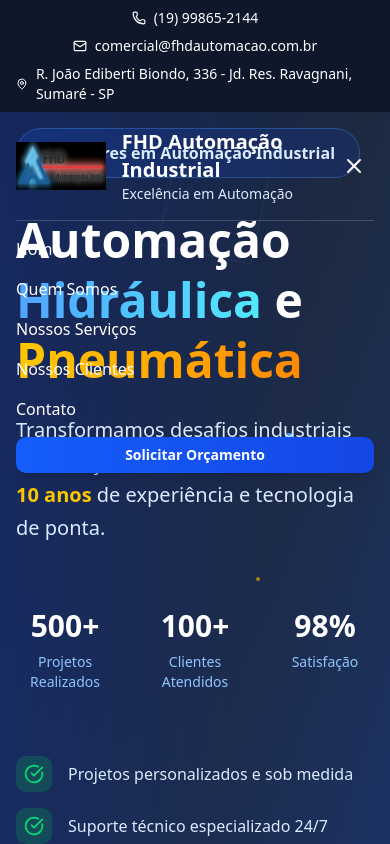
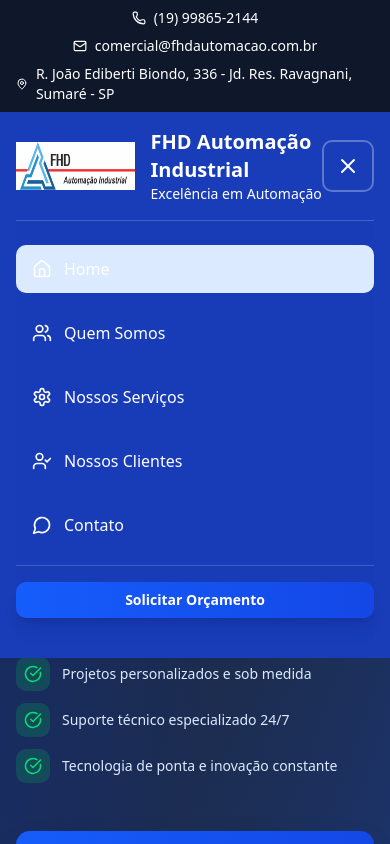
Before and after one commit to fhdautomacao/fhdautomacaosite, a React (Vite) app: page / in a window 390 px wide. Both pictures are taken after a click on the button 354 px from the left and 166 px from the top of the page. Shown: the top 844 px of the page. Built offline with nearby package versions, Linux system fonts and the light colour scheme.

Commit message:
Otimizado para celular

```diff
--- a/src/components/layout/Header.jsx
+++ b/src/components/layout/Header.jsx
@@ -25,8 +25,8 @@
   return (
     <header className={`fixed w-full z-50 transition-all duration-300 ${
       isScrolled || !isHomePage
-        ? 'bg-white/95 backdrop-blur-md shadow-lg'
-        : 'bg-transparent'
+        ? 'bg-white shadow-lg'
+        : 'bg-blue-800'
     }`}>
       {/* Top Bar */}
       <div className={`transition-all duration-300 ${
@@ -59,7 +59,7 @@
           <Link to="/" className="flex items-center group">
             <div className="relative mr-4">
               <img
-                src="/logo_no_bg.png"
+                src="/logo.png"
                 alt="FHD Automação Industrial Logo"
                 className="h-12 w-auto transition-transform duration-300 group-hover:scale-105"
               />
@@ -71,7 +71,7 @@
                 FHD Automação Industrial
               </h1>
               <p className={`text-sm transition-colors duration-300 ${
-                (isScrolled || !isHomePage) ? 'text-gray-600' : 'text-blue-100'
+                (isScrolled || !isHomePage) ? 'text-gray-600' : 'text-white'
               }`}>
                 Excelência em Automação
               </p>
@@ -156,12 +156,13 @@
 
           {/* Mobile Menu Button */}
           <button
-            className={`lg:hidden p-2 rounded-lg transition-all duration-300 ${
+            className={`lg:hidden p-3 rounded-lg transition-all duration-300 border-2 ${
               (isScrolled || !isHomePage)
-                ? 'text-gray-700 hover:bg-gray-100'
-                : 'text-white hover:bg-white/10'
-            }`}
+                ? 'text-gray-700 hover:bg-gray-100 border-gray-300 hover:border-blue-500'
+                : 'text-white hover:bg-white/20 border-white/30 hover:border-white'
+            } transform hover:scale-105 active:scale-95`}
             onClick={toggleMenu}
+            aria-label="Menu de navegação"
           >
             {isMenuOpen ? <X size={24} /> : <Menu size={24} />}
           </button>
@@ -169,68 +170,79 @@
 
         {/* Mobile Navigation */}
         {isMenuOpen && (
-          <nav className="lg:hidden mt-4 pb-4 border-t border-gray-200/20 pt-4">
+          <nav className={`lg:hidden mt-4 pb-6 border-t pt-6 rounded-b-lg transition-all duration-300 ${
+            (isScrolled || !isHomePage)
+              ? 'border-gray-200 bg-white/95 backdrop-blur-md shadow-lg'
+              : 'border-white/20 bg-blue-800/95 backdrop-blur-md'
+          }`}>
             <div className="flex flex-col space-y-4">
               <Link
                 to="/"
-                className={`font-medium transition-colors duration-300 ${
+                className={`flex items-center space-x-3 font-medium py-3 px-4 rounded-lg transition-all duration-300 transform hover:scale-105 ${
                   (isScrolled || !isHomePage)
-                    ? 'text-gray-700 hover:text-blue-600'
-                    : 'text-white hover:text-blue-300'
+                    ? 'text-gray-700 hover:text-blue-600 hover:bg-blue-50'
+                    : 'text-white hover:text-blue-200 hover:bg-white/10'
+                } ${location.pathname === '/' ? 'bg-blue-100 text-blue-600' : ''}`}
+                onClick={() => setIsMenuOpen(false)}
+              >
+                <Home size={20} />
+                <span>Home</span>
+              </Link>
+              <Link
+                to="/quem-somos"
+                className={`flex items-center space-x-3 font-medium py-3 px-4 rounded-lg transition-all duration-300 transform hover:scale-105 ${
+                  (isScrolled || !isHomePage)
+                    ? 'text-gray-700 hover:text-blue-600 hover:bg-blue-50'
+                    : 'text-white hover:text-blue-200 hover:bg-white/10'
+                } ${location.pathname === '/quem-somos' ? 'bg-blue-100 text-blue-600' : ''}`}
+                onClick={() => setIsMenuOpen(false)}
+              >
+                <Users size={20} />
+                <span>Quem Somos</span>
+              </Link>
+              <Link
+                to="/servicos"
+                className={`flex items-center space-x-3 font-medium py-3 px-4 rounded-lg transition-all duration-300 transform hover:scale-105 ${
+                  (isScrolled || !isHomePage)
+                    ? 'text-gray-700 hover:text-blue-600 hover:bg-blue-50'
+                    : 'text-white hover:text-blue-200 hover:bg-white/10'
+                } ${location.pathname === '/servicos' ? 'bg-blue-100 text-blue-600' : ''}`}
+                onClick={() => setIsMenuOpen(false)}
+              >
+                <Settings size={20} />
+                <span>Nossos Serviços</span>
+              </Link>
+              <a
+                href={isHomePage ? "#clientes" : "/#clientes"}
+                className={`flex items-center space-x-3 font-medium py-3 px-4 rounded-lg transition-all duration-300 transform hover:scale-105 ${
+                  (isScrolled || !isHomePage)
+                    ? 'text-gray-700 hover:text-blue-600 hover:bg-blue-50'
+                    : 'text-white hover:text-blue-200 hover:bg-white/10'
                 }`}
                 onClick={() => setIsMenuOpen(false)}
               >
-                Home
-              </Link>
-              <Link
-                to="/quem-somos"
-                className={`font-medium transition-colors duration-300 ${
-                  (isScrolled || !isHomePage)
-                    ? 'text-gray-700 hover:text-blue-600'
-                    : 'text-white hover:text-blue-300'
-                }`}
-                onClick={() => setIsMenuOpen(false)}
-              >
-                Quem Somos
-              </Link>
-              <Link
-                to="/servicos"
-                className={`font-medium transition-colors duration-300 ${
-                  (isScrolled || !isHomePage)
-                    ? 'text-gray-700 hover:text-blue-600'
-                    : 'text-white hover:text-blue-300'
-                }`}
-                onClick={() => setIsMenuOpen(false)}
-              >
-                Nossos Serviços
-              </Link>
-              <a
-                href={isHomePage ? "#clientes" : "/#clientes"}
-                className={`font-medium transition-colors duration-300 ${
-                  (isScrolled || !isHomePage)
-                    ? 'text-gray-700 hover:text-blue-600'
-                    : 'text-white hover:text-blue-300'
-                }`}
-                onClick={() => setIsMenuOpen(false)}
-              >
-                Nossos Clientes
+                <UserCheck size={20} />
+                <span>Nossos Clientes</span>
               </a>
               <Link
                 to="/contato"
-                className={`font-medium transition-colors duration-300 ${
+                className={`flex items-center space-x-3 font-medium py-3 px-4 rounded-lg transition-all duration-300 transform hover:scale-105 ${
                   (isScrolled || !isHomePage)
-                    ? 'text-gray-700 hover:text-blue-600'
-                    : 'text-white hover:text-blue-300'
-                }`}
+                    ? 'text-gray-700 hover:text-blue-600 hover:bg-blue-50'
+                    : 'text-white hover:text-blue-200 hover:bg-white/10'
+                } ${location.pathname === '/contato' ? 'bg-blue-100 text-blue-600' : ''}`}
                 onClick={() => setIsMenuOpen(false)}
               >
-                Contato
+                <MessageCircle size={20} />
+                <span>Contato</span>
               </Link>
-              <Link to="/contato" onClick={() => setIsMenuOpen(false)}>
-                <Button className="bg-gradient-to-r from-blue-600 to-blue-700 hover:from-blue-700 hover:to-blue-800 text-white font-semibold w-full rounded-lg shadow-lg">
-                  Solicitar Orçamento
-                </Button>
-              </Link>
+              <div className="pt-4 border-t border-gray-200/20">
+                <Link to="/contato" onClick={() => setIsMenuOpen(false)}>
+                  <Button className="bg-gradient-to-r from-blue-600 to-blue-700 hover:from-blue-700 hover:to-blue-800 text-white font-semibold w-full py-3 rounded-lg shadow-lg transform hover:scale-105 transition-all duration-300">
+                    Solicitar Orçamento
+                  </Button>
+                </Link>
+              </div>
             </div>
           </nav>
         )}
--- a/src/components/sections/Hero.jsx
+++ b/src/components/sections/Hero.jsx
@@ -35,7 +35,7 @@
 
             {/* Main Heading */}
             <div className="space-y-6">
-              <h1 className="text-5xl lg:text-7xl font-bold text-white leading-tight">
+              <h1 className="text-4xl md:text-5xl lg:text-7xl font-bold text-white leading-tight">
                 Automação{' '}
                 <span className="bg-gradient-to-r from-blue-400 to-cyan-300 bg-clip-text text-transparent">
                   Hidráulica
@@ -45,7 +45,7 @@
                   Pneumática
                 </span>
               </h1>
-              <p className="text-xl lg:text-2xl text-blue-100 leading-relaxed max-w-2xl">
+              <p className="text-lg md:text-xl lg:text-2xl text-blue-100 leading-relaxed max-w-2xl">
                 Transformamos desafios industriais em soluções eficientes com mais de{' '}
                 <span className="text-yellow-400 font-bold">10 anos</span> de experiência
                 e tecnologia de ponta.
@@ -53,103 +53,103 @@
             </div>
 
             {/* Stats */}
-            <div className="grid grid-cols-3 gap-8 py-8">
+            <div className="grid grid-cols-3 gap-4 md:gap-8 py-8">
               <div className="text-center">
-                <div className="text-3xl lg:text-4xl font-bold text-white mb-2">500+</div>
-                <div className="text-blue-300 text-sm">Projetos Realizados</div>
+                <div className="text-2xl md:text-3xl lg:text-4xl font-bold text-white mb-2">500+</div>
+                <div className="text-blue-300 text-xs md:text-sm">Projetos Realizados</div>
               </div>
               <div className="text-center">
-                <div className="text-3xl lg:text-4xl font-bold text-white mb-2">100+</div>
-                <div className="text-blue-300 text-sm">Clientes Atendidos</div>
+                <div className="text-2xl md:text-3xl lg:text-4xl font-bold text-white mb-2">100+</div>
+                <div className="text-blue-300 text-xs md:text-sm">Clientes Atendidos</div>
               </div>
               <div className="text-center">
-                <div className="text-3xl lg:text-4xl font-bold text-white mb-2">98%</div>
-                <div className="text-blue-300 text-sm">Satisfação</div>
+                <div className="text-2xl md:text-3xl lg:text-4xl font-bold text-white mb-2">98%</div>
+                <div className="text-blue-300 text-xs md:text-sm">Satisfação</div>
               </div>
             </div>
 
             {/* Benefits */}
-            <div className="space-y-4">
-              <div className="flex items-center space-x-4 group">
-                <div className="bg-green-500/20 p-2 rounded-lg group-hover:bg-green-500/30 transition-colors">
-                  <CheckCircle className="text-green-400" size={20} />
+            <div className="space-y-3 md:space-y-4">
+              <div className="flex items-center space-x-3 md:space-x-4 group">
+                <div className="bg-green-500/20 p-2 rounded-lg group-hover:bg-green-500/30 transition-colors flex-shrink-0">
+                  <CheckCircle className="text-green-400" size={18} />
                 </div>
-                <span className="text-blue-100">Projetos personalizados e sob medida</span>
+                <span className="text-blue-100 text-sm md:text-base">Projetos personalizados e sob medida</span>
               </div>
-              <div className="flex items-center space-x-4 group">
-                <div className="bg-green-500/20 p-2 rounded-lg group-hover:bg-green-500/30 transition-colors">
-                  <CheckCircle className="text-green-400" size={20} />
+              <div className="flex items-center space-x-3 md:space-x-4 group">
+                <div className="bg-green-500/20 p-2 rounded-lg group-hover:bg-green-500/30 transition-colors flex-shrink-0">
+                  <CheckCircle className="text-green-400" size={18} />
                 </div>
-                <span className="text-blue-100">Suporte técnico especializado 24/7</span>
+                <span className="text-blue-100 text-sm md:text-base">Suporte técnico especializado 24/7</span>
               </div>
-              <div className="flex items-center space-x-4 group">
-                <div className="bg-green-500/20 p-2 rounded-lg group-hover:bg-green-500/30 transition-colors">
-                  <CheckCircle className="text-green-400" size={20} />
+              <div className="flex items-center space-x-3 md:space-x-4 group">
+                <div className="bg-green-500/20 p-2 rounded-lg group-hover:bg-green-500/30 transition-colors flex-shrink-0">
+                  <CheckCircle className="text-green-400" size={18} />
                 </div>
-                <span className="text-blue-100">Tecnologia de ponta e inovação constante</span>
+                <span className="text-blue-100 text-sm md:text-base">Tecnologia de ponta e inovação constante</span>
               </div>
             </div>
 
             {/* CTA Buttons */}
-            <div className="flex flex-col sm:flex-row gap-4 pt-4">
+            <div className="flex flex-col sm:flex-row gap-3 md:gap-4 pt-4">
               <Button
                 size="lg"
-                className="bg-gradient-to-r from-blue-600 to-blue-700 hover:from-blue-700 hover:to-blue-800 text-white font-semibold px-8 py-4 rounded-xl shadow-2xl hover:shadow-blue-500/25 transform hover:scale-105 transition-all duration-300"
+                className="bg-gradient-to-r from-blue-600 to-blue-700 hover:from-blue-700 hover:to-blue-800 text-white font-semibold px-6 md:px-8 py-3 md:py-4 rounded-xl shadow-2xl hover:shadow-blue-500/25 transform hover:scale-105 transition-all duration-300 text-sm md:text-base"
               >
                 Solicitar Orçamento Gratuito
-                <ArrowRight className="ml-2" size={20} />
+                <ArrowRight className="ml-2" size={18} />
               </Button>
               <Button
                 size="lg"
                 variant="outline"
-                className="border-2 border-white/30 text-white hover:bg-white hover:text-slate-900 font-semibold px-8 py-4 rounded-xl backdrop-blur-sm transition-all duration-300"
+                className="border-2 border-white/30 text-white hover:bg-white hover:text-slate-900 font-semibold px-6 md:px-8 py-3 md:py-4 rounded-xl backdrop-blur-sm transition-all duration-300 text-sm md:text-base"
               >
-                <Play className="mr-2" size={20} />
+                <Play className="mr-2" size={18} />
                 Ver Nossos Projetos
               </Button>
             </div>
           </div>
 
           {/* Visual/Image Section */}
-          <div className="relative">
+          <div className="relative mt-8 lg:mt-0">
             {/* Main Card */}
-            <div className="relative bg-gradient-to-br from-white/10 to-white/5 backdrop-blur-lg rounded-3xl p-8 border border-white/20 shadow-2xl">
+            <div className="relative bg-gradient-to-br from-white/10 to-white/5 backdrop-blur-lg rounded-3xl p-4 md:p-6 lg:p-8 border border-white/20 shadow-2xl">
               {/* Industrial Equipment Visualization */}
-              <div className="space-y-6">
+              <div className="space-y-4 md:space-y-6">
                 <div className="flex items-center justify-between">
-                  <h3 className="text-2xl font-bold text-white">Nossos Diferenciais</h3>
+                  <h3 className="text-lg md:text-xl lg:text-2xl font-bold text-white">Nossos Diferenciais</h3>
                   <div className="bg-green-500 w-3 h-3 rounded-full animate-pulse"></div>
                 </div>
 
                 {/* Equipment Grid */}
-                <div className="grid grid-cols-2 gap-4">
-                  <div className="bg-gradient-to-br from-blue-500/20 to-blue-600/20 rounded-xl p-4 border border-blue-400/30">
-                    <Wrench className="text-blue-400 mb-2" size={24} />
-                    <div className="text-white font-semibold text-sm">Experiência</div>
+                <div className="grid grid-cols-2 gap-3 md:gap-4">
+                  <div className="bg-gradient-to-br from-blue-500/20 to-blue-600/20 rounded-xl p-3 md:p-4 border border-blue-400/30">
+                    <Wrench className="text-blue-400 mb-2" size={20} />
+                    <div className="text-white font-semibold text-xs md:text-sm">Experiência</div>
                     <div className="text-blue-300 text-xs">Mais de 10 anos</div>
                   </div>
-                  <div className="bg-gradient-to-br from-yellow-500/20 to-yellow-600/20 rounded-xl p-4 border border-yellow-400/30">
-                    <Users className="text-yellow-400 mb-2" size={24} />
-                    <div className="text-white font-semibold text-sm">Preço Justo</div>
+                  <div className="bg-gradient-to-br from-yellow-500/20 to-yellow-600/20 rounded-xl p-3 md:p-4 border border-yellow-400/30">
+                    <Users className="text-yellow-400 mb-2" size={20} />
+                    <div className="text-white font-semibold text-xs md:text-sm">Preço Justo</div>
                     <div className="text-yellow-300 text-xs">Soluções que cabem no seu bolso</div>
                   </div>
-                  <div className="bg-gradient-to-br from-green-500/20 to-green-600/20 rounded-xl p-4 border border-green-400/30">
-                    <Award className="text-green-400 mb-2" size={24} />
-                    <div className="text-white font-semibold text-sm">Qualidade</div>
+                  <div className="bg-gradient-to-br from-green-500/20 to-green-600/20 rounded-xl p-3 md:p-4 border border-green-400/30">
+                    <Award className="text-green-400 mb-2" size={20} />
+                    <div className="text-white font-semibold text-xs md:text-sm">Qualidade</div>
                     <div className="text-green-300 text-xs">Certificada</div>
                   </div>
-                  <div className="bg-gradient-to-br from-purple-500/20 to-purple-600/20 rounded-xl p-4 border border-purple-400/30">
-                    <CheckCircle className="text-purple-400 mb-2" size={24} />
-                    <div className="text-white font-semibold text-sm">Atendimento</div>
+                  <div className="bg-gradient-to-br from-purple-500/20 to-purple-600/20 rounded-xl p-3 md:p-4 border border-purple-400/30">
+                    <CheckCircle className="text-purple-400 mb-2" size={20} />
+                    <div className="text-white font-semibold text-xs md:text-sm">Atendimento</div>
                     <div className="text-purple-300 text-xs">Vamos até sua empresa</div>
                   </div>
                 </div>
 
                 {/* Performance Indicator */}
-                <div className="bg-gradient-to-r from-green-500/20 to-blue-500/20 rounded-xl p-4 border border-green-400/30">
+                <div className="bg-gradient-to-r from-green-500/20 to-blue-500/20 rounded-xl p-3 md:p-4 border border-green-400/30">
                   <div className="flex items-center justify-between mb-2">
-                    <span className="text-white font-semibold">Satisfação do Cliente</span>
-                    <span className="text-green-400 font-bold">100%</span>
+                    <span className="text-white font-semibold text-xs md:text-sm">Satisfação do Cliente</span>
+                    <span className="text-green-400 font-bold text-sm md:text-base">100%</span>
                   </div>
                   <div className="w-full bg-gray-700 rounded-full h-2">
                     <div className="bg-gradient-to-r from-green-400 to-blue-400 h-2 rounded-full w-[98.5%]"></div>
@@ -158,11 +158,11 @@
               </div>
 
               {/* Floating Badges */}
-              <div className="absolute -top-4 -right-4 bg-gradient-to-r from-yellow-400 to-orange-400 text-slate-900 rounded-full p-3 shadow-lg">
-                <Award size={24} />
+              <div className="absolute -top-3 -right-3 md:-top-4 md:-right-4 bg-gradient-to-r from-yellow-400 to-orange-400 text-slate-900 rounded-full p-2 md:p-3 shadow-lg">
+                <Award size={20} />
               </div>
-              <div className="absolute -bottom-4 -left-4 bg-gradient-to-r from-blue-400 to-cyan-400 text-white rounded-full p-3 shadow-lg">
-                <Wrench size={24} />
+              <div className="absolute -bottom-3 -left-3 md:-bottom-4 md:-left-4 bg-gradient-to-r from-blue-400 to-cyan-400 text-white rounded-full p-2 md:p-3 shadow-lg">
+                <Wrench size={20} />
               </div>
             </div>
 
```
Also changed, not shown: src/components/sections/Products.jsx (+13 -13 lines), 3 other files (tests, documents, lock files or other folders).
